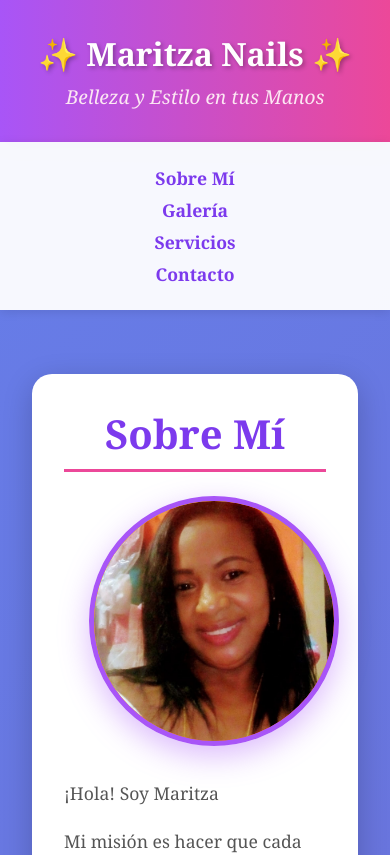
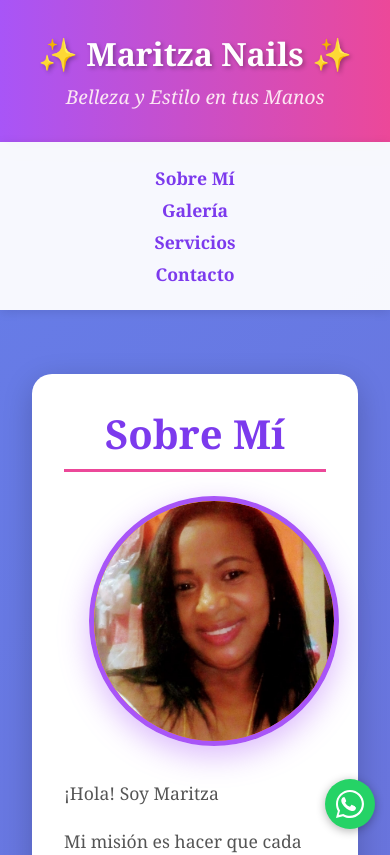
Before and after one commit to EverArteaga/Maritza-Nails, a plain HTML site: page Index.html in a window 390 px wide. Shown: the top 855 px of the page. Drawn offline with Linux system fonts and the light colour scheme.

Commit message:
Implement floating WhatsApp button with styles
Added a floating WhatsApp button with animations and responsiveness.

```diff
--- a/styles.css
+++ b/styles.css
@@ -245,6 +245,68 @@ footer {
     margin: 0.5rem 0;
 }
 
+/* Botón flotante de WhatsApp */
+.whatsapp-float {
+    position: fixed;
+    width: 55px;
+    height: 55px;
+    bottom: 20px;
+    right: 20px;
+    background-color: #25D366;
+    color: white;
+    border-radius: 50%;
+    text-align: center;
+    box-shadow: 0 2px 10px rgba(0, 0, 0, 0.3);
+    z-index: 1000;
+    transition: all 0.3s ease;
+    display: flex;
+    align-items: center;
+    justify-content: center;
+    text-decoration: none;
+}
+
+.whatsapp-float:hover {
+    background-color: #128C7E;
+    transform: scale(1.1);
+    box-shadow: 0 4px 15px rgba(37, 211, 102, 0.5);
+}
+
+.whatsapp-icon {
+    width: 32px;
+    height: 32px;
+    fill: white;
+}
+
+/* Animación de pulso sutil */
+.whatsapp-float::before {
+    content: '';
+    position: absolute;
+    width: 100%;
+    height: 100%;
+    border-radius: 50%;
+    background-color: #25D366;
+    opacity: 0.6;
+    animation: pulse-subtle 2s infinite;
+}
+
+@keyframes pulse-subtle {
+    0% {
+        transform: scale(1);
+        opacity: 0.6;
+    }
+
+    50% {
+        transform: scale(1.15);
+        opacity: 0;
+    }
+
+    100% {
+        transform: scale(1);
+        opacity: 0;
+    }
+}
+
+/* Responsive */
 @media (max-width: 768px) {
     h1 {
         font-size: 2rem;
@@ -258,4 +320,16 @@ footer {
     .about-section {
         flex-direction: column;
     }
+
+    .whatsapp-float {
+        width: 50px;
+        height: 50px;
+        bottom: 15px;
+        right: 15px;
+    }
+
+    .whatsapp-icon {
+        width: 28px;
+        height: 28px;
+    }
 }
```
